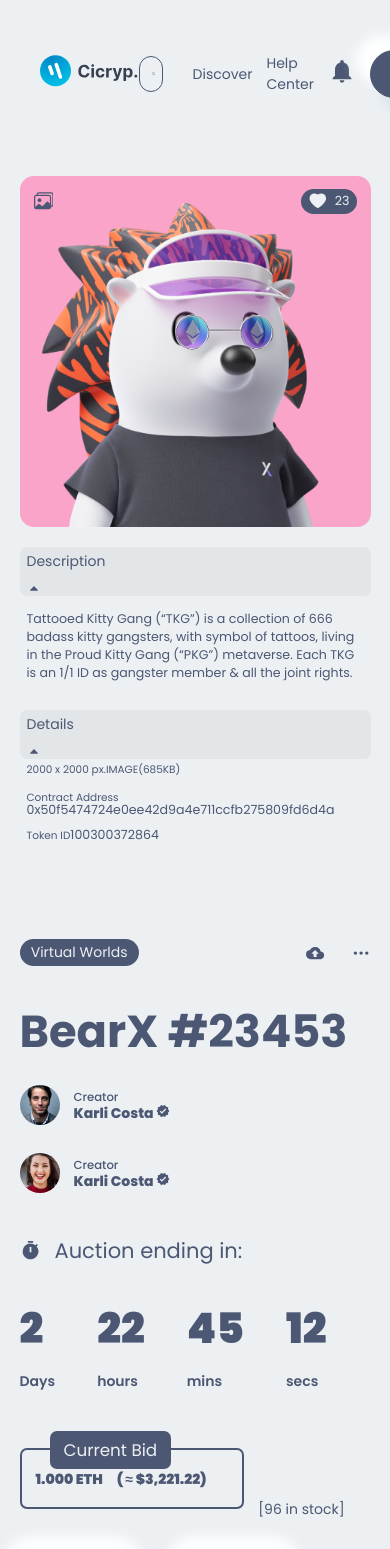
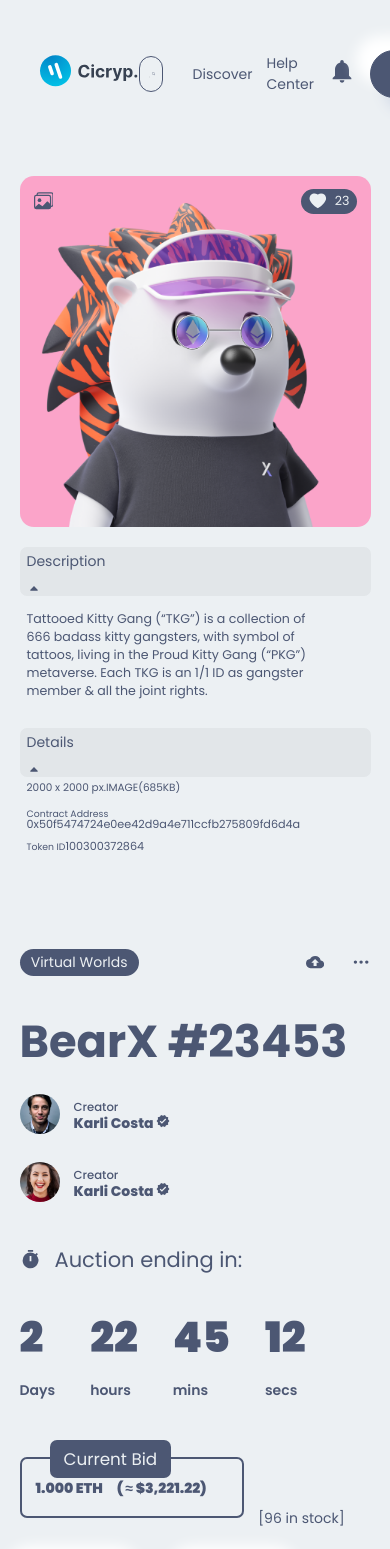
Before and after one commit to dudarib/nftMarketplace, a Next.js app: page /NFT-details in a window 390 px wide. Shown: the top 1549 px of the page. Built offline with nearby package versions, Linux system fonts and the light colour scheme.

Commit message:
fix css in Product detail page

```diff
--- a/NFTDetailsPage/NFTDescription/NFTDescription.module.css
+++ b/NFTDetailsPage/NFTDescription/NFTDescription.module.css
@@ -114,7 +114,7 @@
 
 .NFTDescription_box_profile_biding_box_timer{
     display: flex;
-    gap: 3rem;
+    gap: 2.5rem;
     align-items: center;
 }
 
--- a/NFTDetailsPage/NFTDetailsImg/NFTDetailsImg.module.css
+++ b/NFTDetailsPage/NFTDetailsImg/NFTDetailsImg.module.css
@@ -4,21 +4,20 @@
 
 .NFTDetailsImg_box_NFT{
     display: grid;
-    gap: 1rem; /* Add some gap for better spacing */
-
+    gap: 1rem;
 }
 
 .NFTDetailsImg_box_NFT_img{
     grid-column: 1 / -1;
     grid-row: 1 / end;
-    max-width: 100%; /* Ensure the image does not exceed the container width */
+    max-width: 100%;
 
 }
 
 .NFTDetailsImg_box_NFT_img_img{
     border-radius: 1rem;
-    width: 100%; /* Make sure the image takes the full width of its container */
-    height: auto; /* Maintain aspect ratio */
+    width: 100%;
+    height: auto;
 }
 
 .NFTDetailsImg_box_NFT_like{
@@ -73,29 +72,31 @@
 
 @media screen and (max-width: 35em) {
     .NFTDetailsImg_box_NFT_like {
-        padding-inline: 1rem; /* Reduce padding for smaller screens */
-    }
+        padding-inline: 1rem;
+        }
 
     .NFTDetailsImg_box_details,
     .NFTDetailsImg_box_description {
-        flex-direction: column; /* Stack items vertically */
-        align-items: flex-start; /* Align items to the start */
-        gap: .5rem; /* Add some gap between items */
-        padding-inline: .5rem; /* Adjust padding for smaller screens */
+        flex-direction: column;
+        align-items: flex-start;
+        gap: .5rem;
+        padding-inline: .5rem;
     }
 
     .NFTDetailsImg_box_NFT_like p {
-        font-size: .9rem; /* Adjust font size for smaller screens */
-        padding: .2rem .5rem; /* Adjust padding for smaller screens */
+        font-size: .9rem;
+        padding: .2rem .5rem;
     }
 
     .NFTDetailsImg_box_details_box,
     .NFTDetailsImg_box_description_box {
-        font-size: .9rem; /* Adjust font size for smaller screens */
-        padding: .1rem .5rem; /* Adjust padding for smaller screens */
+        font-size: .9rem;
+        padding: .1rem .5rem;
+        width: 90%;
+
     }
 
     .NFTDetailsImg_box_details_box p {
-        font-size: .9rem; /* Adjust font size for smaller screens */
+        font-size: .8rem;
     }
 }
```
